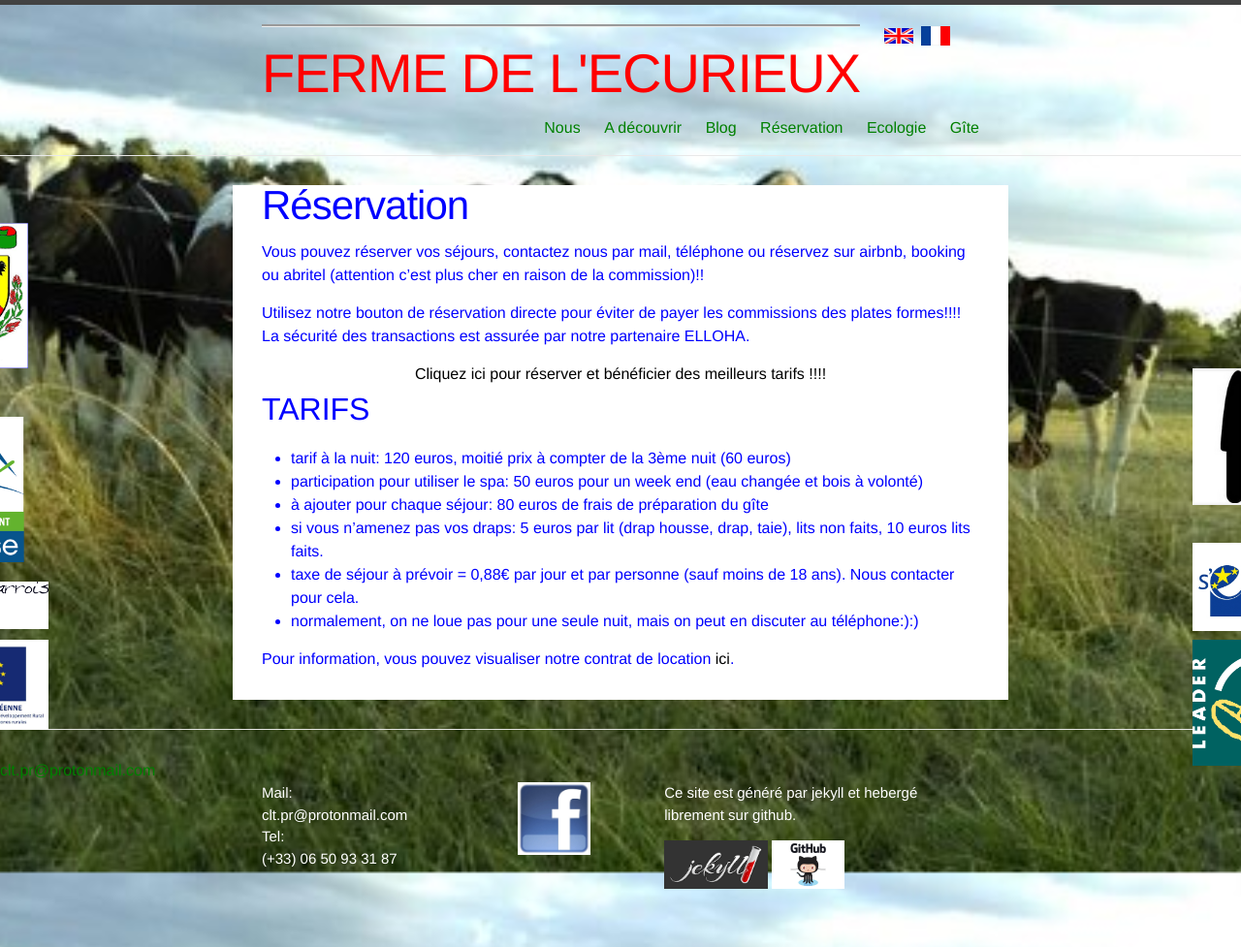
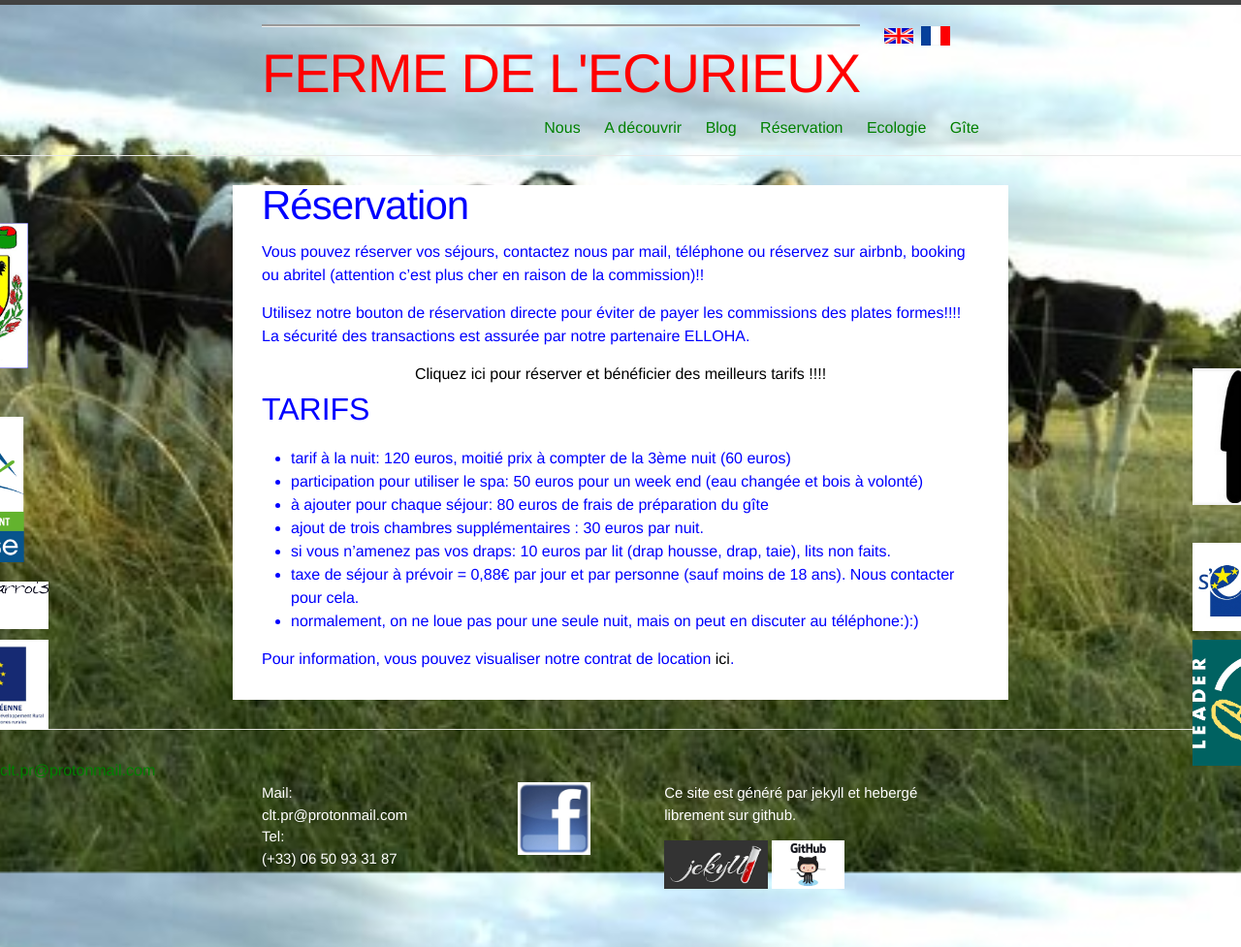
Before and after one commit to cltpr/cltpr.github.io, a Jekyll site: the page built from booking_fr.md, in a window 1280 px wide. Shown: the whole page at 97% size. Built offline with Jekyll 4.4.1, drawn with Linux system fonts in a browser that asks for light colours.

Commit message:
mise à jour

```diff
--- a/booking_fr.md
+++ b/booking_fr.md
@@ -25,7 +25,8 @@ TARIFS
 - tarif à la nuit: 120 euros, moitié prix à compter de la 3ème nuit (60 euros)
 - participation pour utiliser le spa: 50 euros pour un week end (eau changée et bois à volonté)
 - à ajouter pour chaque séjour: 80 euros de frais de préparation du gîte
-- si vous n'amenez pas vos draps: 5 euros par lit (drap housse, drap, taie), lits non faits, 10 euros lits faits.
+- ajout de trois chambres supplémentaires : 30 euros par nuit.
+- si vous n'amenez pas vos draps: 10 euros par lit (drap housse, drap, taie), lits non faits.
 - taxe de séjour à prévoir = 0,88€ par jour et par personne (sauf moins de 18 ans). Nous contacter pour cela.
 - normalement, on ne loue pas pour une seule nuit, mais on peut en discuter au téléphone:):)
 
```
Also changed, not shown: petitGite_fr.md (+1 -1 lines), 1 other file.
